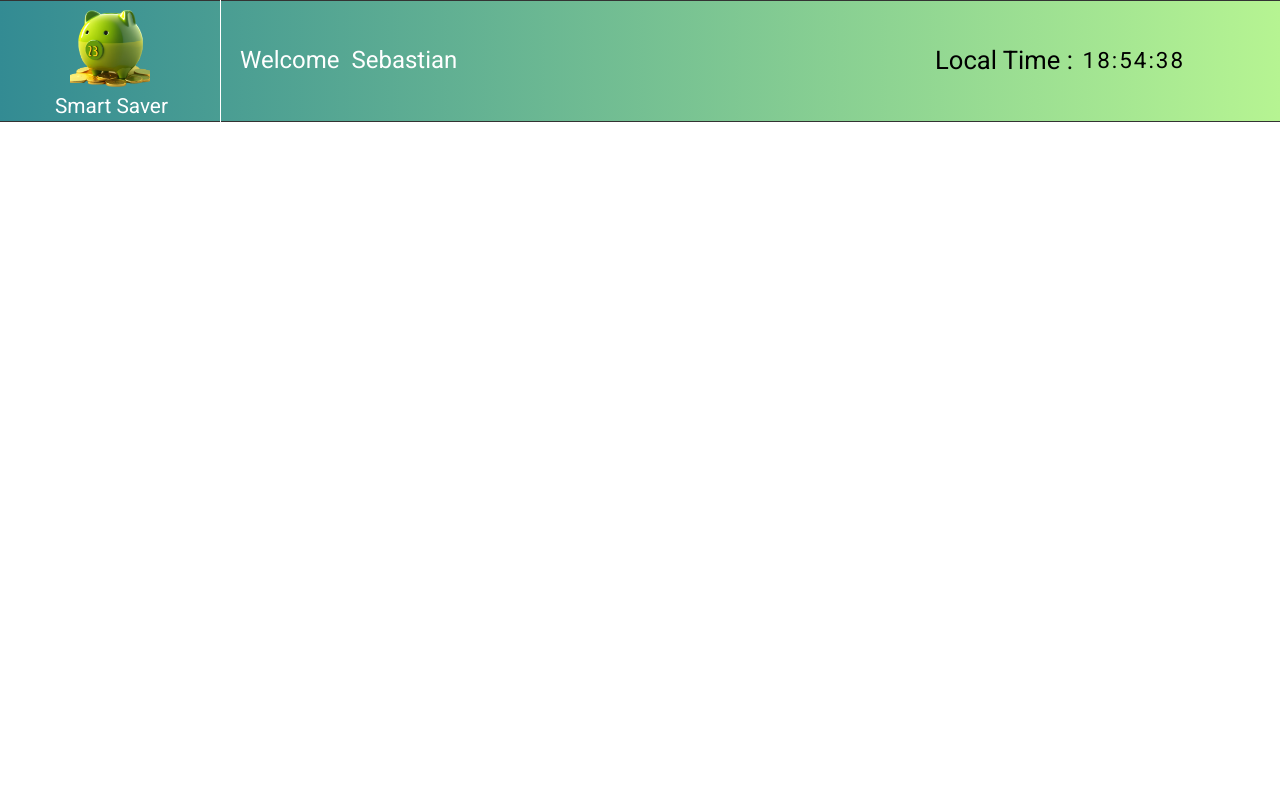
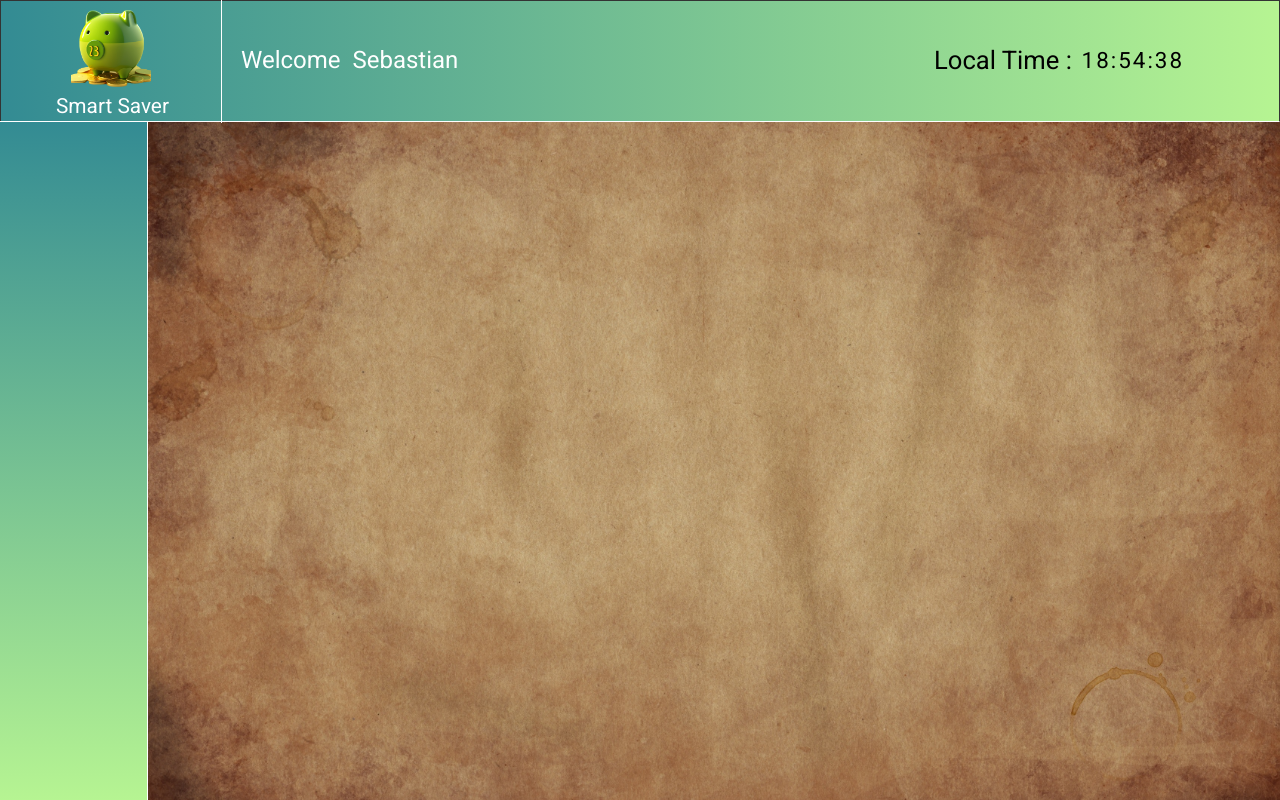
Before and after one commit to KenooG/Savings, a React (Vite) app: page /site in a window 1280 px wide. Built offline with nearby package versions, Linux system fonts and the light colour scheme.

Commit message:
site overlay

```diff
--- a/sites/Site.jsx
+++ b/sites/Site.jsx
@@ -1,5 +1,5 @@
 import SiteHeader from "./components/SiteComponents/SiteHeader.jsx";
-
+import SiteUnderHeader from "./components/SiteComponents/SiteUnderHeader.jsx";
 
 
 
@@ -14,6 +14,7 @@ const Site = () => {
 
             <div className="Overlay">
                 <SiteHeader/>
+                <SiteUnderHeader/>
 
 
 
--- /dev/null
+++ b/sites/components/SiteComponents/SiteUnderHeader.jsx
@@ -0,0 +1,32 @@
+
+
+
+const SiteUnderHeader = () => {
+
+
+    return (
+        <>
+           <div className="Main_UnderHeader">
+               <div className="left"></div>
+               <fiv className="right"></fiv>
+
+
+           </div>
+
+
+
+        </>
+
+
+
+
+    )
+
+
+
+}
+
+
+
+
+export default SiteUnderHeader
--- a/src/Main.scss
+++ b/src/Main.scss
@@ -701,12 +701,13 @@ $accent: #b13535;
 
 .Site_MainBox{
   background-image: linear-gradient(to right, rgb(51, 139, 147), rgb(182, 244, 146));
-  width: 100vw;
+  width: calc(100vw - 2px);
   height: 120px;
   display: flex;
   justify-content: space-between;
   align-items: center;
   border: 1px solid #333;
+  border-bottom: 1px solid white;
 .Hello_Box{
   display: flex;
   width: 500px;
@@ -773,6 +774,7 @@ $accent: #b13535;
       bottom: 0;
       transform: translateX(-20px);
       width: 1px;
+      height: 123px;
       background-color: white; // biała kreska
     }
   }
@@ -798,8 +800,44 @@ $accent: #b13535;
     font-size: 1.6rem;
     font-family: 'Roboto', sans-serif;
 
+  }
+}
+}
+.Main_UnderHeader{
+  width: 100vw;
+  height: calc(100vh - 122px);
+  display: flex;
 
+.left{
+  width: 221px;
+  height: 100%;
+  background-image: linear-gradient(to bottom, rgb(51, 139, 147), rgb(182, 244, 146));
+  border-right: 1px solid white;
+  position: relative;
+  &::before {
+    content: "";  // To jest konieczne dla pseudoelementu
+    position: absolute;
+    top: -1.5px;  // Dostosuj tę wartość, aby przesunąć border wyżej
+    left: 0;
+    right: 0;
+    height: 1px;
+    background-color: white;  // Kolor pseudoelementu, który działa jako "sztuczny" border
   }
+
+
+
+
+
+}
+.right{
+  width: 1700px;
+  height: 100%;
+  background-image: url(../source/brown.jpg);
+  background-size: cover;
+  background-repeat: no-repeat;
+  background-position: center;
+
+
 }
 
 }
```
Also changed, not shown: source/brown.jpg (added).
